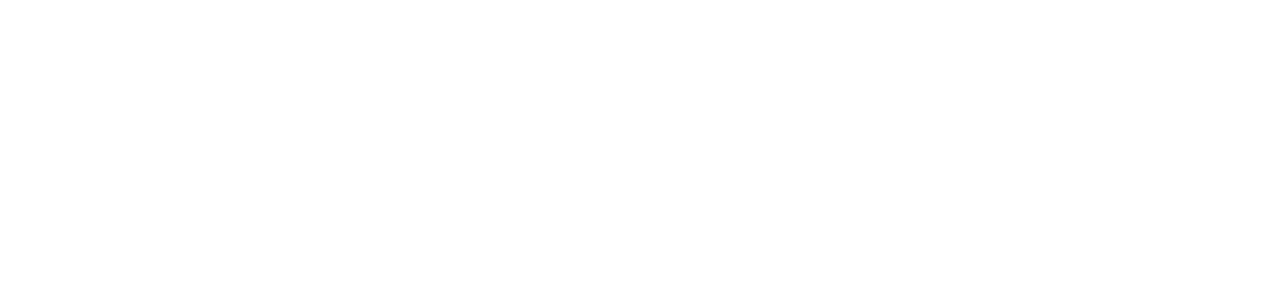
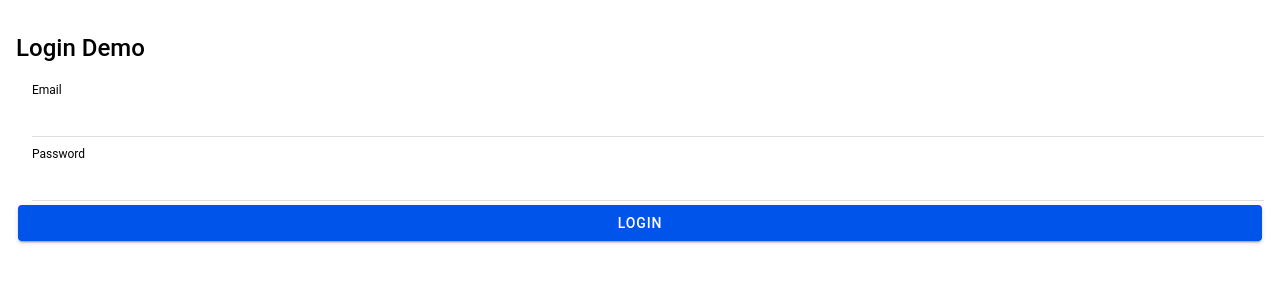
Before and after one commit to JuanEstacio/Clase_2_DSPM, a React (Vite) app: page /login in a window 1280 px wide. Shown: the top 300 px of the page. Built offline with nearby package versions, Linux system fonts and the light colour scheme.

Commit message:
Challenge 4

```diff
--- a/src/App.tsx
+++ b/src/App.tsx
@@ -1,17 +1,20 @@
 import { Redirect, Route } from 'react-router-dom';
 import { IonApp, IonRouterOutlet, setupIonicReact } from '@ionic/react';
 import { IonReactRouter } from '@ionic/react-router';
-import Home from './pages/Home';
+import { useState } from "react";
 
-/* Core CSS required for Ionic components to work properly */
+import LoginPage from "./pages/LoginPage";
+import ListPage from "./pages/ListPage";
+
+/* Core CSS */
 import '@ionic/react/css/core.css';
 
-/* Basic CSS for apps built with Ionic */
+/* Basic CSS */
 import '@ionic/react/css/normalize.css';
 import '@ionic/react/css/structure.css';
 import '@ionic/react/css/typography.css';
 
-/* Optional CSS utils that can be commented out */
+/* Optional CSS */
 import '@ionic/react/css/padding.css';
 import '@ionic/react/css/float-elements.css';
 import '@ionic/react/css/text-alignment.css';
@@ -19,35 +22,48 @@ import '@ionic/react/css/text-transformation.css';
 import '@ionic/react/css/flex-utils.css';
 import '@ionic/react/css/display.css';
 
-/**
- * Ionic Dark Mode
- * -----------------------------------------------------
- * For more info, please see:
- * https://ionicframework.com/docs/theming/dark-mode
- */
-
-/* import '@ionic/react/css/palettes/dark.always.css'; */
-/* import '@ionic/react/css/palettes/dark.class.css'; */
 import '@ionic/react/css/palettes/dark.system.css';
-
-/* Theme variables */
 import './theme/variables.css';
 
 setupIonicReact();
 
-const App: React.FC = () => (
+const App: React.FC = () => {
+
+  const [logged, setLogged] = useState(
+    localStorage.getItem("logged") === "true"
+  );
+
+  const login = () => {
+    localStorage.setItem("logged", "true");
+    setLogged(true);
+  };
+
+  const logout = () => {
+    localStorage.removeItem("logged");
+    setLogged(false);
+  };
+
+  return (
     <IonApp>
       <IonReactRouter>
         <IonRouterOutlet>
-        <Route exact path="/home">
-          <Home />
+
+          <Route exact path="/login">
+            <LoginPage onLogin={login} />
           </Route>
+
+          <Route exact path="/list">
+            {logged ? <ListPage onLogout={logout} /> : <Redirect to="/login" />}
+          </Route>
+
           <Route exact path="/">
-          <Redirect to="/home" />
+            <Redirect to={logged ? "/list" : "/login"} />
           </Route>
+
         </IonRouterOutlet>
       </IonReactRouter>
     </IonApp>
   );
+};
 
 export default App;
--- /dev/null
+++ b/src/pages/ListPage.tsx
@@ -0,0 +1,33 @@
+import { IonPage, IonContent, IonButton } from "@ionic/react";
+import { useHistory } from "react-router-dom";
+
+interface Props {
+  onLogout: () => void;
+}
+
+const ListPage: React.FC<Props> = ({ onLogout }) => {
+
+  const history = useHistory();
+
+  const logout = () => {
+    onLogout();
+    history.push("/login");
+  };
+
+  return (
+    <IonPage>
+      <IonContent className="ion-padding">
+
+        <h2>List Page</h2>
+        <p>You are logged in.</p>
+
+        <IonButton color="danger" onClick={logout}>
+          Logout
+        </IonButton>
+
+      </IonContent>
+    </IonPage>
+  );
+};
+
+export default ListPage;
--- /dev/null
+++ b/src/pages/LoginPage.tsx
@@ -0,0 +1,66 @@
+import {
+  IonPage,
+  IonContent,
+  IonInput,
+  IonButton,
+  IonItem,
+  IonLabel
+} from "@ionic/react";
+import { useState } from "react";
+import { useHistory } from "react-router-dom";
+
+interface Props {
+  onLogin: () => void;
+}
+
+const LoginPage: React.FC<Props> = ({ onLogin }) => {
+
+  const history = useHistory();
+
+  const [email, setEmail] = useState("");
+  const [password, setPassword] = useState("");
+
+  const handleLogin = () => {
+
+    if (email === "user@mail.com" && password === "123") {
+      onLogin();
+      history.push("/list");
+    } else {
+      alert("Invalid credentials");
+    }
+
+  };
+
+  return (
+    <IonPage>
+      <IonContent className="ion-padding">
+
+        <h2>Login Demo</h2>
+
+        <IonItem>
+          <IonLabel position="stacked">Email</IonLabel>
+          <IonInput
+            value={email}
+            onIonChange={e => setEmail(e.detail.value!)}
+          />
+        </IonItem>
+
+        <IonItem>
+          <IonLabel position="stacked">Password</IonLabel>
+          <IonInput
+            type="password"
+            value={password}
+            onIonChange={e => setPassword(e.detail.value!)}
+          />
+        </IonItem>
+
+        <IonButton expand="block" onClick={handleLogin}>
+          Login
+        </IonButton>
+
+      </IonContent>
+    </IonPage>
+  );
+};
+
+export default LoginPage;
```
Lines whose indentation alone changed are shown as unchanged.
